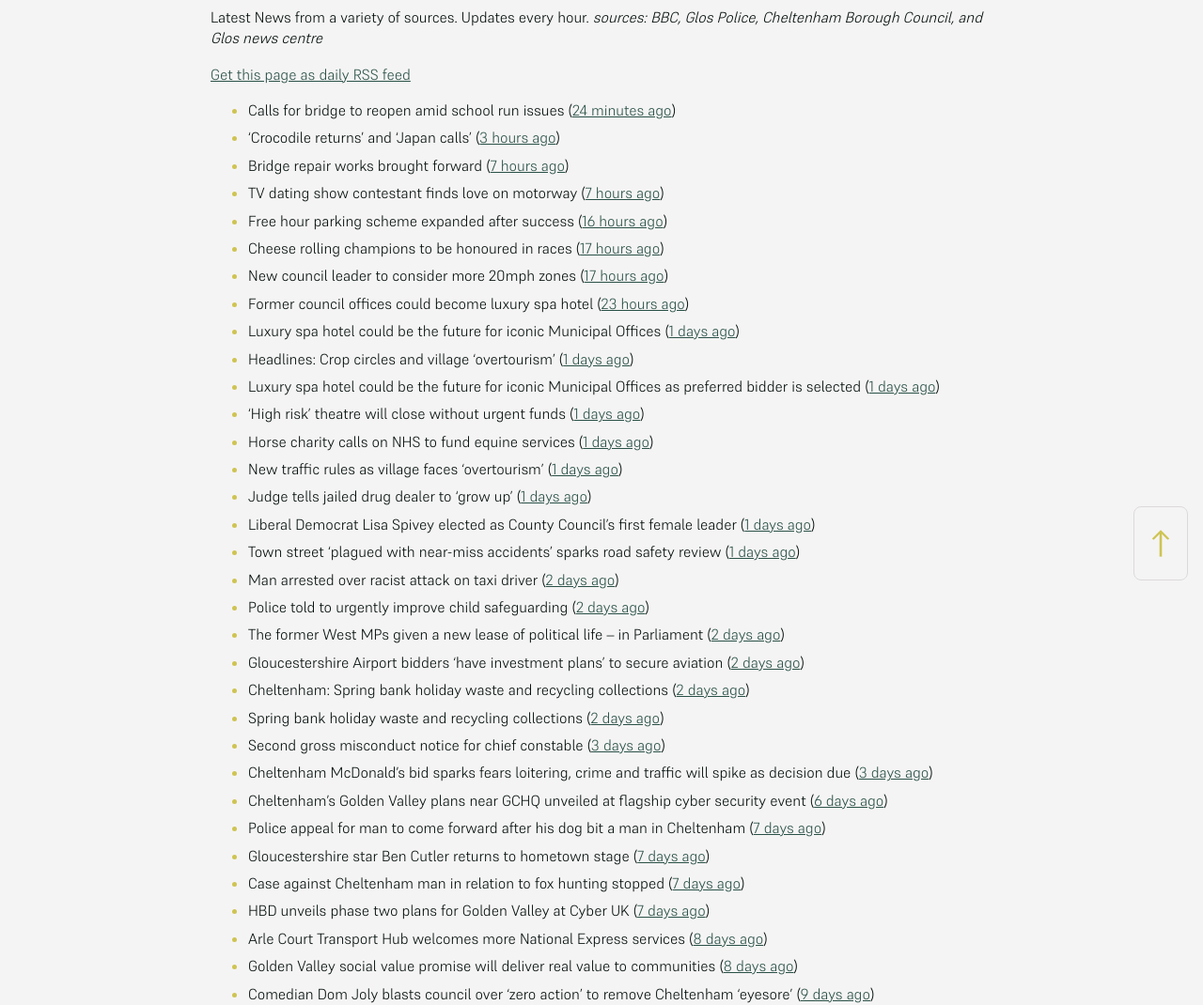
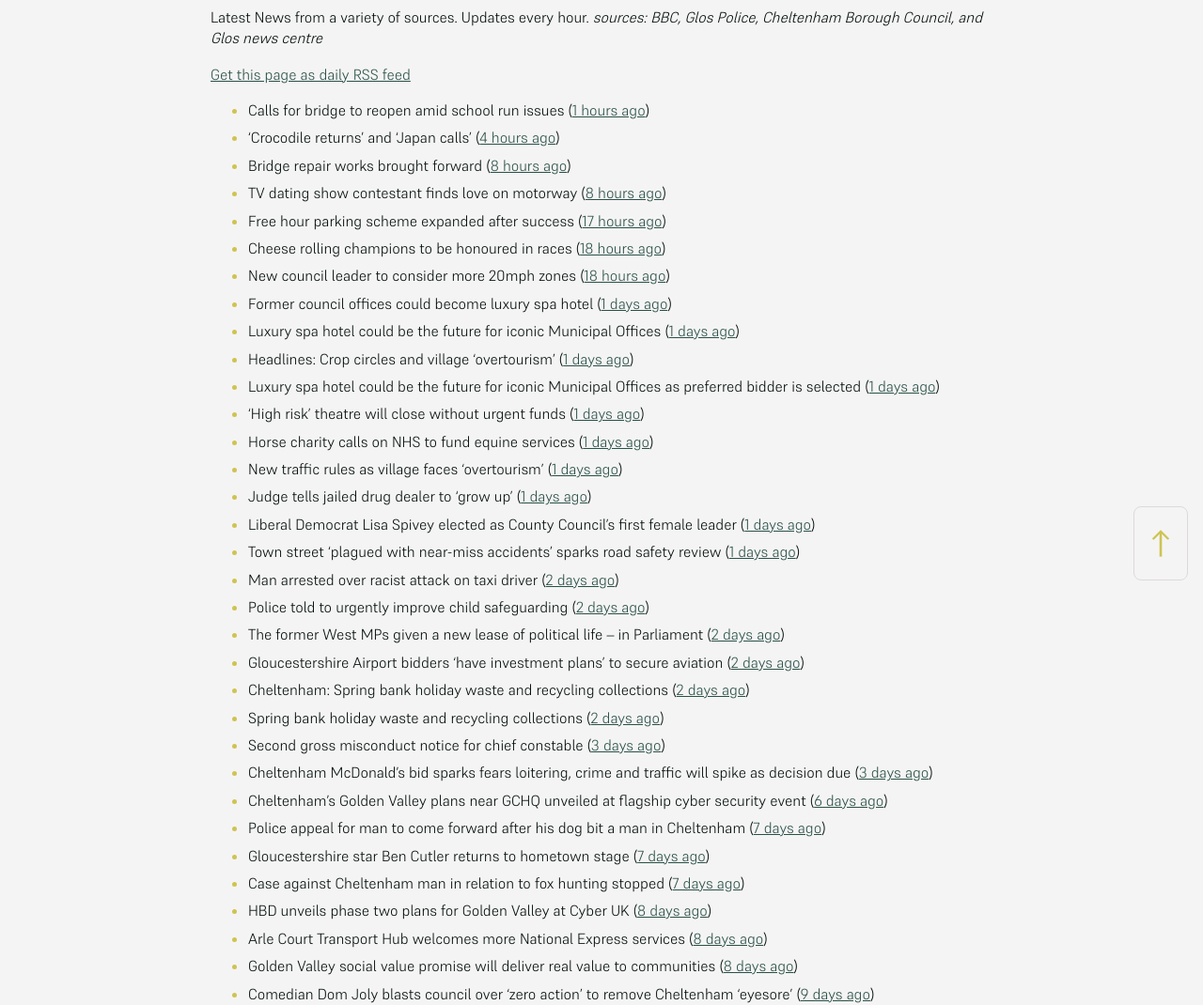
Before and after one commit to mat-0/cheltenham-open-data, a Jekyll site: the page built from _pages/news.md, in a window 1280 px wide. Shown: the part 266-1336 px from the top of the page at 94% size. Built offline with Jekyll 4.4.1, drawn with Linux system fonts in a browser that asks for light colours.

Commit message:
Updated 2025-05-23 13:57:45

```diff
--- a/_pages/news.md
+++ b/_pages/news.md
@@ -12,14 +12,14 @@ _sources: BBC, Glos Police, Cheltenham Borough Council, and Glos news centre_
 [Get this page as daily RSS feed](/daily.rss)
 
 <!-- news_marker starts -->
-- Calls for bridge to reopen amid school run issues ([24 minutes ago](https://www.bbc.com/news/articles/c7877jd3dw3o))
-- 'Crocodile returns' and 'Japan calls' ([3 hours ago](https://www.bbc.com/news/articles/clynl44237wo))
-- Bridge repair works brought forward ([7 hours ago](https://www.bbc.com/news/articles/c8repy53ezyo))
-- TV dating show contestant finds love on motorway ([7 hours ago](https://www.bbc.com/news/articles/cn84y0wnz2po))
-- Free hour parking scheme expanded after success ([16 hours ago](https://www.bbc.com/news/articles/cd0l2kr32zeo))
-- Cheese rolling champions to be honoured in races ([17 hours ago](https://www.bbc.com/news/articles/cy8nkklvm9mo))
-- New council leader to consider more 20mph zones ([17 hours ago](https://www.bbc.com/news/articles/c1kvvdv71m4o))
-- Former council offices could become luxury spa hotel ([23 hours ago](https://www.bbc.com/news/articles/c4g6e60kdy1o))
+- Calls for bridge to reopen amid school run issues ([1 hours ago](https://www.bbc.com/news/articles/c7877jd3dw3o))
+- 'Crocodile returns' and 'Japan calls' ([4 hours ago](https://www.bbc.com/news/articles/clynl44237wo))
+- Bridge repair works brought forward ([8 hours ago](https://www.bbc.com/news/articles/c8repy53ezyo))
+- TV dating show contestant finds love on motorway ([8 hours ago](https://www.bbc.com/news/articles/cn84y0wnz2po))
+- Free hour parking scheme expanded after success ([17 hours ago](https://www.bbc.com/news/articles/cd0l2kr32zeo))
+- Cheese rolling champions to be honoured in races ([18 hours ago](https://www.bbc.com/news/articles/cy8nkklvm9mo))
+- New council leader to consider more 20mph zones ([18 hours ago](https://www.bbc.com/news/articles/c1kvvdv71m4o))
+- Former council offices could become luxury spa hotel ([1 days ago](https://www.bbc.com/news/articles/c4g6e60kdy1o))
 - Luxury spa hotel could be the future for iconic Municipal Offices ([1 days ago](https://gloucesternewscentre.co.uk/luxury-spa-hotel-could-be-the-future-for-iconic-municipal-offices/))
 - Headlines: Crop circles and village 'overtourism' ([1 days ago](https://www.bbc.com/news/articles/ckgrj59nqg5o))
 - Luxury spa hotel could be the future for iconic Municipal Offices as preferred bidder is selected ([1 days ago](https://www.cheltenham.gov.uk/news/article/3014/luxury_spa_hotel_could_be_the_future_for_iconic_municipal_offices_as_preferred_bidder_is_selected))
@@ -41,7 +41,7 @@ _sources: BBC, Glos Police, Cheltenham Borough Council, and Glos news centre_
 - Police appeal for man to come forward after his dog bit a man in Cheltenham ([7 days ago](https://gloucesternewscentre.co.uk/police-appeal-for-man-to-come-forward-after-his-dog-bit-a-man-in-cheltenham/))
 - Gloucestershire star Ben Cutler returns to hometown stage ([7 days ago](https://gloucesternewscentre.co.uk/gloucestershire-star-ben-cutler-returns-to-hometown-stage/))
 - Case against Cheltenham man in relation to fox hunting stopped ([7 days ago](https://gloucesternewscentre.co.uk/case-against-cheltenham-man-in-relation-to-fox-hunting-stopped/))
-- HBD unveils phase two plans for Golden Valley at Cyber UK ([7 days ago](https://www.cheltenham.gov.uk/news/article/3012/hbd_unveils_phase_two_plans_for_golden_valley_at_cyber_uk))
+- HBD unveils phase two plans for Golden Valley at Cyber UK ([8 days ago](https://www.cheltenham.gov.uk/news/article/3012/hbd_unveils_phase_two_plans_for_golden_valley_at_cyber_uk))
 - Arle Court Transport Hub welcomes more National Express services ([8 days ago](https://gloucesternewscentre.co.uk/arle-court-transport-hub-welcomes-more-national-express-services/))
 - Golden Valley social value promise will deliver real value to communities ([8 days ago](https://www.cheltenham.gov.uk/news/article/3011/golden_valley_social_value_promise_will_deliver_real_value_to_communities))
 - Comedian Dom Joly blasts council over ‘zero action’ to remove Cheltenham ‘eyesore’ ([9 days ago](https://gloucesternewscentre.co.uk/comedian-dom-joly-blasts-council-over-zero-action-to-remove-cheltenham-eyesore/))
```
Also changed, not shown: _data/flood.json (+5 -27 lines), _pages/fix-my-street.md (+3 -3 lines), index.md (+5 -5 lines).
